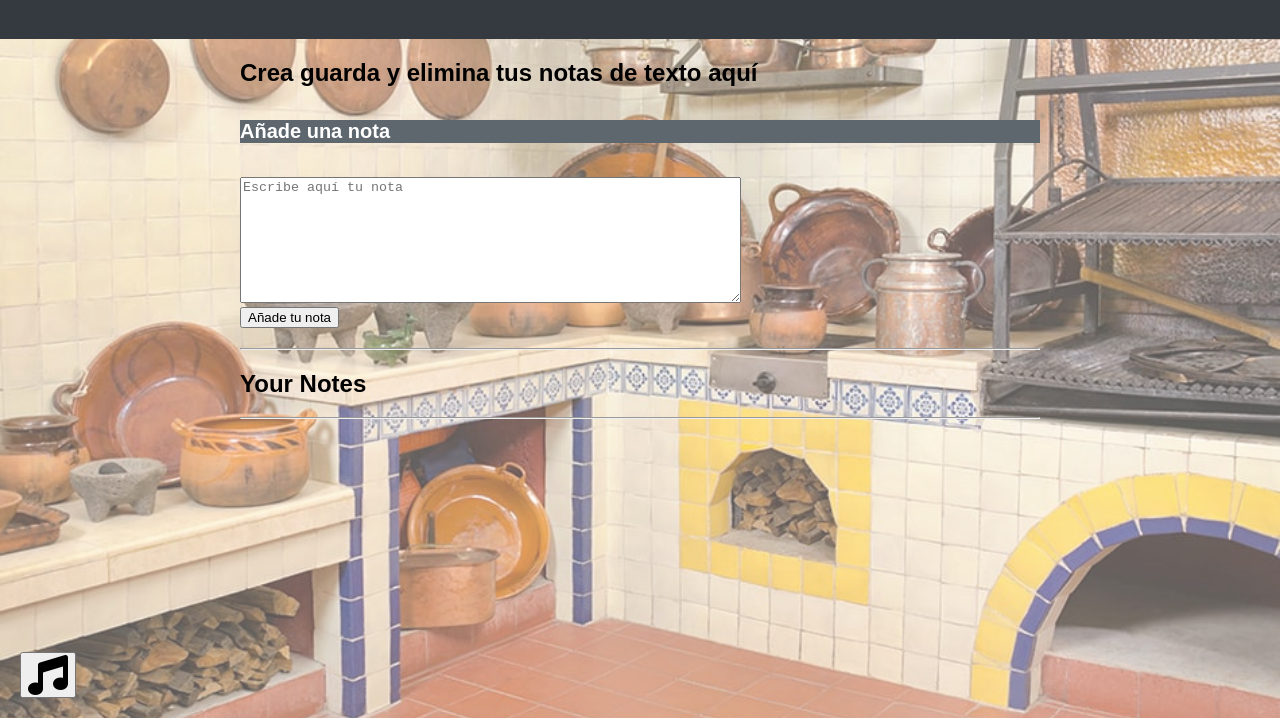
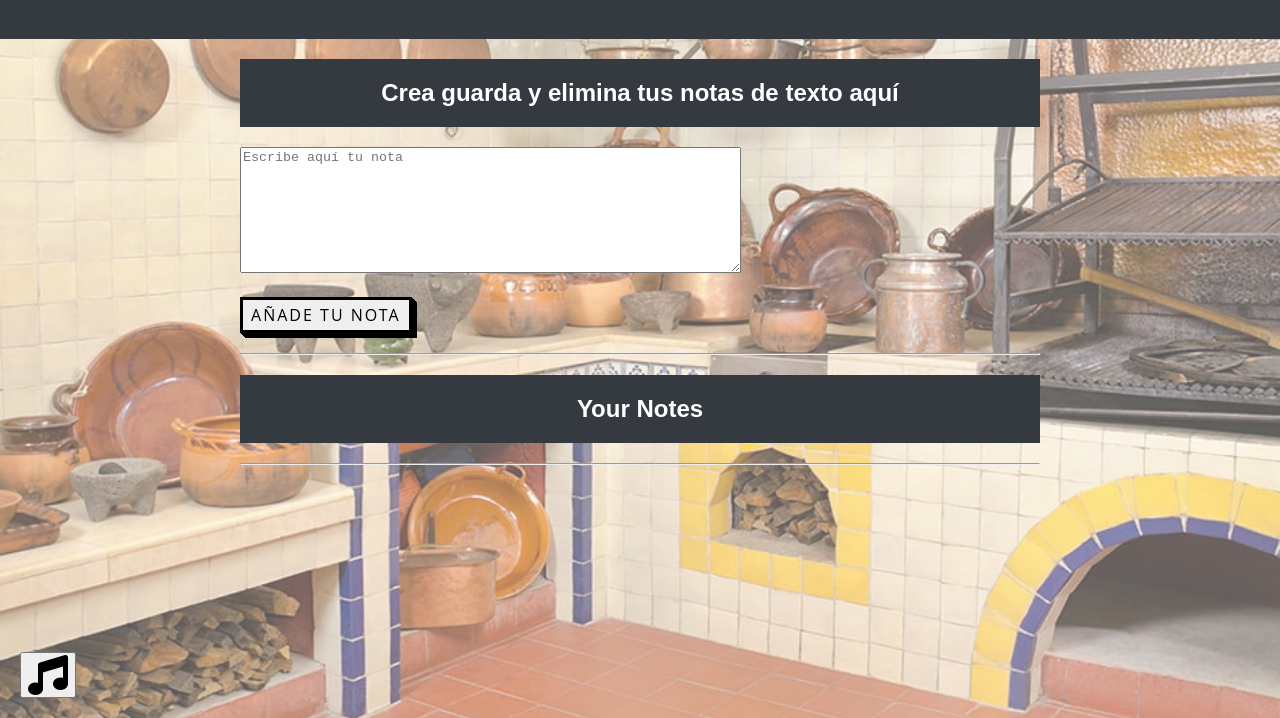
Before and after one commit to barearojo/Aplicaci-n-de-Notas-, a website: page home.html in a window 1280 px wide. Shown: the part 82-800 px from the top of the page. Drawn offline with nearby package versions, Linux system fonts and the light colour scheme.

Commit message:
css funcional

```diff
--- a/home.html
+++ b/home.html
@@ -34,7 +34,6 @@
         <h2>Crea guarda y elimina tus notas de texto aquí</h2>
         <div class="card">
             <div class="card-body">
-                <h5 class="card-title"> Añade una nota</h5>
                 <div class="form-group"> <!--contenedor (<div>) con la clase form-group, que se utiliza comúnmente en formularios para agrupar elementos relacionados.
                 Dentro de este contenedor, hay un área de texto (<textarea>) con la clase form-control, que se usa para aplicar estilos de formulario predefinidos.
                 El área de texto tiene un identificador (id) de "addTxt", se define para tener 8 filas (rows) y 60 columnas (cols).-->
--- a/style.css
+++ b/style.css
@@ -16,6 +16,13 @@ body {
 
 /* Estilos para el encabezado */
 header {
+    background-color: #343a40;
+    color: #ffffff;
+    padding: 20px;
+    text-align: center;
+}
+
+h2{
     background-color: #343a40;
     color: #ffffff;
     padding: 20px;
@@ -45,6 +52,8 @@ header {
 /* Estilos para el área de texto */
 .form-control {
     resize: vertical;
+    align-self: center;
+    margin-bottom: 20px;
 }
 
 /* Estilos para las tarjetas de notas individuales */
@@ -52,6 +61,29 @@ header {
     background-color: #ffffff;
 }
 
+#addBtn{
+    font-family: "Open Sans", sans-serif;
+    font-size: 16px;
+    letter-spacing: 2px;
+    text-decoration: none;
+    text-transform: uppercase;
+    color: #000;
+    cursor: pointer;
+    border: 3px solid;
+    padding: 0.25em 0.5em;
+    box-shadow: 1px 1px 0px 0px, 2px 2px 0px 0px, 3px 3px 0px 0px, 4px 4px 0px 0px, 5px 5px 0px 0px;
+    position: relative;
+    user-select: none;
+    -webkit-user-select: none;
+    touch-action: manipulation;
+
+
+    active {
+      box-shadow: 0px 0px 0px 0px;
+      top: 5px;
+      left: 5px;
+    }
+}
 /* Estilos para el botón de eliminar nota */
 #deleteNote { /*creditos a Michael McMillan pagina https://getcssscan.com/css-buttons-examples boton 54*/
 
@@ -81,10 +113,12 @@ header {
 
 /* Estilos para los títulos de tarjetas */
 .card-title {
-    background-color: #5f676e;
+    background-color: #3e4347;
     color: #ffffff;
     font-size: 1.25rem;
     font-weight: bold;
+    text-align: center;
+
 }
 
 /* Estilos para el texto de las tarjetas */
```
